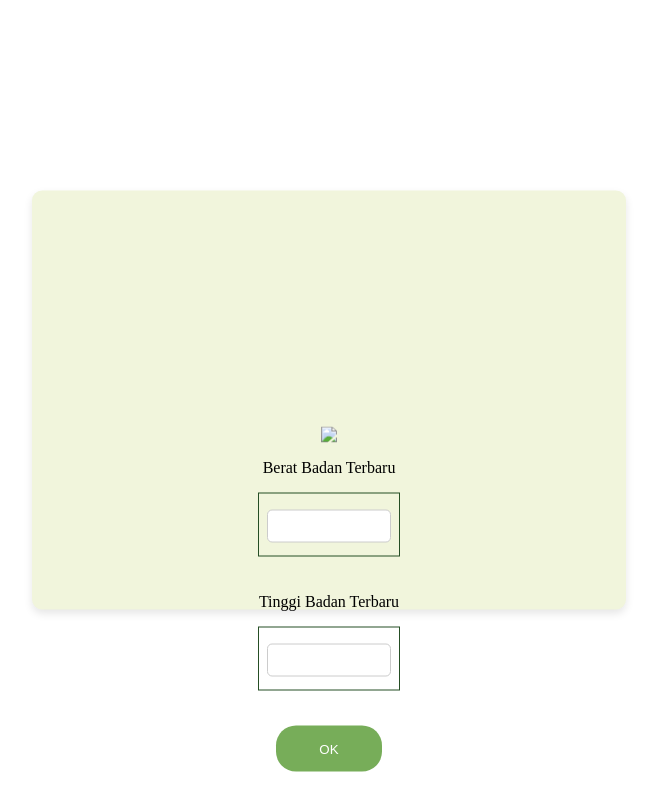
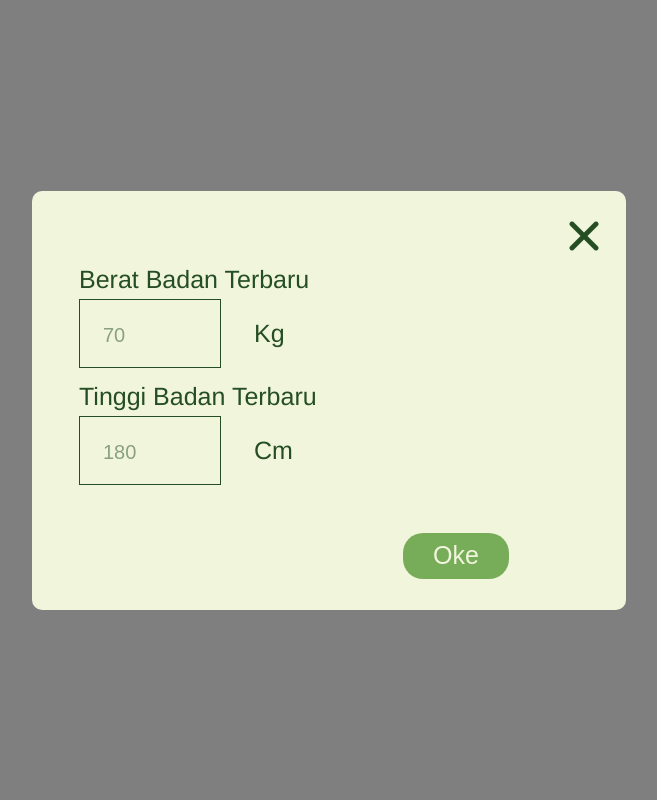
Before and after one commit to Shellahariza/PROJECTRPL, a PHP site: page /updateBMIOverlay.html in a window 1280 px wide. Shown: the whole page, without its empty margins (311-968 px from the left). Run offline with PHP 8.4, Linux system fonts and the light colour scheme.

Commit message:
update bmi revisi zii

```diff
--- a/updateBMIOverlay.css
+++ b/updateBMIOverlay.css
@@ -1,70 +1,108 @@
-.overlay {
+*{
+    margin: 0;
+    padding: 0;
+    box-sizing: border-box;
+
+}
+/* body{
+    display: flex;
+    justify-content: center;
+    font-family: "Lao Muang Don-Regular", Helvetica;
+    font-weight: 400;
+    /* background-color: transparent;
+} */
+/* .overlay{
+display: none;
+} */
+.overlay{
+    display: flex;
+    flex-direction: column;
+    position: fixed;
+    top: 0;
+    left: 0;
+    width: 100%;
+    height: 100%;
+    background: rgba(0, 0, 0, 0.5);
+    justify-content: center;
+    align-items: center;
+}
+.kotakbesar{
+    align-items: center;
+    font-family: "Lao Muang Don-Regular", Helvetica;
+    color: #254E24;
+    background-color: #F1F5DC;
+    padding: 30px 27px 76px 47px;
+    border-radius: 10px;
     width: 594px;
     height: 419px;
-    flex-shrink: 0;
-    border-radius: 10px;
-    background: #F1F5DC;
-    position: absolute;
-    top: 50%;
-    left: 50%;
-    transform: translate(-50%, -50%);
-    box-shadow: 0 4px 8px rgba(0, 0, 0, 0.1);
-    padding: 20px;
-    box-sizing: border-box;
+    font-size: 25px;
+    background-image: url(img/Gelombang.png);
+    background-repeat: no-repeat;
+    background-position: right bottom;
+}
+.silang{
+    display: flex;
+    justify-content: right;
+
+}
+.silang img{
+    cursor: pointer;
+}
+.inputan1, .inputan2{
     display: flex;
     flex-direction: column;
+    border-radius: 20px;
+}
+.inputan1{
+    margin-bottom: 14px;
+    margin-top: 14px;
+}
+.inputan2{
+    margin-bottom: 48px;
+}
+.inputan1 label, .inputan2 label{
+    margin-bottom: 5px;
+}
+
+.form input{
+    border: 1px solid #254E24;
+    text-decoration: none;
+    background-color:transparent;
+    padding: 19px 23px;
+    font-size: 25px;
+    color: #254E24;
+    width: 142px;
+}
+input:focus{
+    outline: none;
+}
+.form input::placeholder {
+    color: #254E24;
+    opacity: 50%;
+    font-size: 20px;
+}
+.button {
+    display: flex;
+    justify-content: right;
+    margin-right: 90px;
+
+}
+.button button{
+    background-color: #77AD59;
+    color: #F1F5DC;
+    border: none;
+    border-radius: 20px;
+    font-weight: 500;
+    font-size: 25px;
+    cursor: pointer;
+    width: 106px;
+    height: 46px;
+}
+.inputan1 div, .inputan2 div{
+    display: flex;
+    flex-direction: row;
     align-items: center;
 }
-#berat-container{
-    width: 142px;
-    height: 64px;
-    flex-shrink: 0;
-    border: 1px solid #254E24;
-    box-sizing: border-box;
-    display: flex;
-    flex-direction: column;
-    align-items: center;
-    padding: 8px;
-    margin-bottom: 20px;
+.inputan1 p, .inputan2 p{
+    padding-left: 33px;
 }
-#tinggi-container{
-    width: 142px;
-    height: 64px;
-    flex-shrink: 0;
-    border: 1px solid #254E24;
-    box-sizing: border-box;
-    display: flex;
-    flex-direction: column;
-    align-items: center;
-    padding: 8px;
-    margin-bottom: 20px;
-
-}
-input {
-    margin: 8px 0;
-    padding: 8px;
-    border: 1px solid #ccc;
-    border-radius: 5px;
-    width: 100%;
-    box-sizing: border-box;
-}
-button {
-    margin-top: 15px;
-    padding: 10px;
-    width: 106px;
-    height: 46px;
-    flex-shrink: 0;
-    border-radius: 20px;
-    background-color: #77AD59;
-    color: white;
-    border: none;
-    cursor: pointer;
-}
-
-button:hover {
-    background-color: #5F8E47;
-}
-img {
-    margin-top: 216px;
-}
-/*img ini aman yg kotak" itu kebawah bjir
--- a/updateBMIOverlay.html
+++ b/updateBMIOverlay.html
@@ -7,27 +7,41 @@
     <title>Form Overlay</title>
 </head>
 <body>
-<div class="overlay">
-    <img src="Gelombang.png">
-    <p>Berat Badan Terbaru</p>
-    <div class="container" id="berat-container">
-        <input type="text" id="berat" name="berat">
-    </div>
-    <p>Tinggi Badan Terbaru</p>
-    <div class="container" id="tinggi-container">
-        <input type="text" id="tinggi" name="tinggi">
-    </div>
-    <button onclick="submitForm()">OK</button>
-</div>
+    <div class="overlay">
+        <div class="kotakbesar">
+          <div class="silang">
+            <img src="img/LogoSilang.png" alt="">
+          </div>
+            <div class="form">
+              <form action="" method="post">
+                    <div class="inputan1">
+                        <label for="">Berat Badan Terbaru</label>
+                        <div>
+                          <input type="text" name="bb" placeholder="70" required>
+                          <p>Kg</p>
+                        </div>
+                    </div>
+                    <div class="inputan2">
+                        <label for="">Tinggi Badan Terbaru</label>
+                        <div>
+                          <input type="text" name="tb" placeholder="180" required>
+                          <p>Cm</p>
+                        </div>
+                    </div>
+                    <div class="button">
+                        <button type="button">Oke</button>
+                    </div>
+                </form>
+          </div>
+        </div>
+</body>
+</html>
 
-<script>
+<!-- <script>
     function submitForm() {
         var berat = document.getElementById("berat").value;
         var tinggi = document.getElementById("tinggi").value;
         console.log("Berat Badan: " + berat + " kg");
         console.log("Tinggi Badan: " + tinggi + " cm");
     }
-</script>
-
-</body>
-</html>
+</script> -->
```
